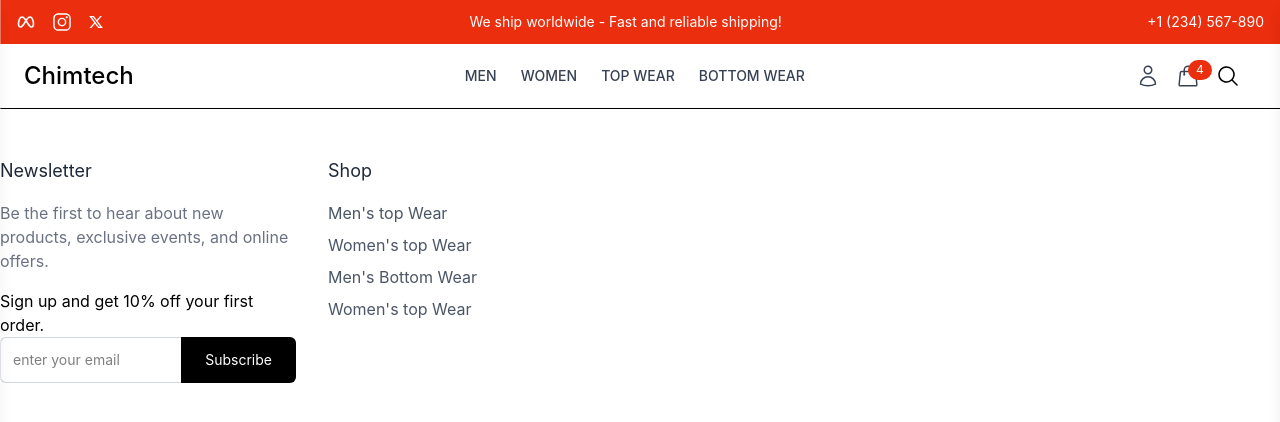
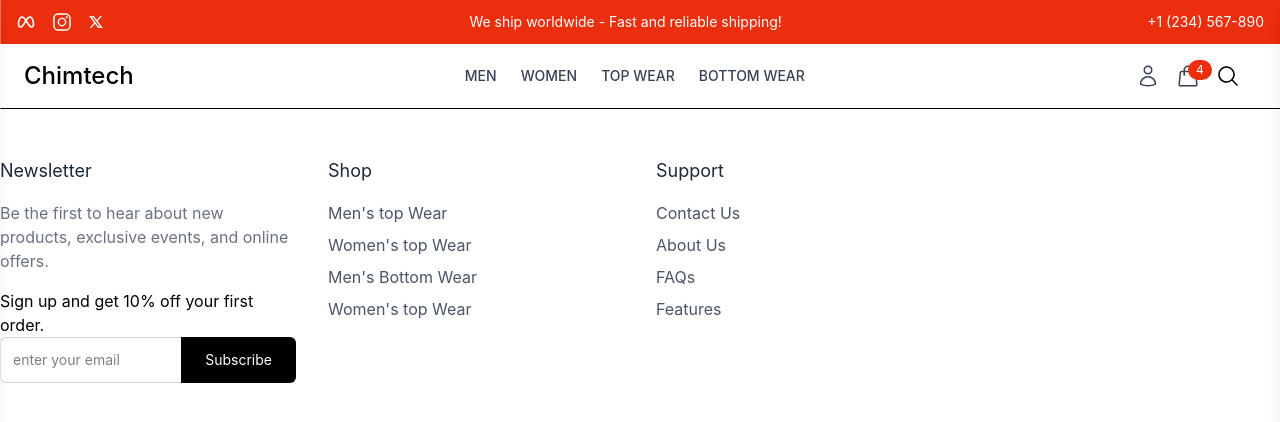
Before and after one commit to Chimajunior/Ecommerce-app, a React app in the folder frontend/: page / in a window 1280 px wide. Shown: the top 422 px of the page. Built offline with nearby package versions, Linux system fonts and the light colour scheme; the HTML template or start-up script is replaced by a standard one.

Commit message:
added the support links

```diff
--- a/frontend/src/components/Common/Footer.jsx
+++ b/frontend/src/components/Common/Footer.jsx
@@ -65,6 +65,41 @@ const Footer = () => {
             </li>
           </ul>
         </div>
+
+        {/* Support Links */}
+        <div>
+          <h3 className="text-lg text-gray-800 mb-4">Support</h3>
+          <ul className="space-y-2 text-gray-600">
+            <li>
+              {" "}
+              <Link to="#" className="hover:text-gray-500 transitions-colors">
+                {" "}
+                Contact Us
+              </Link>
+            </li>
+            <li>
+              {" "}
+              <Link to="#" className="hover:text-gray-500 transitions-colors">
+                {" "}
+                About Us
+              </Link>
+            </li>
+            <li>
+              {" "}
+              <Link to="#" className="hover:text-gray-500 transitions-colors">
+                {" "}
+                FAQs
+              </Link>
+            </li>
+            <li>
+              {" "}
+              <Link to="#" className="hover:text-gray-500 transitions-colors">
+                {" "}
+                Features
+              </Link>
+            </li>
+          </ul>
+        </div>
       </div>
     </footer>
   );
```
